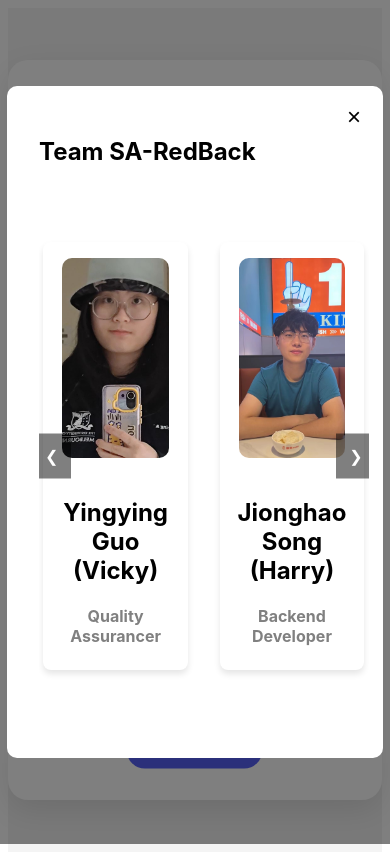
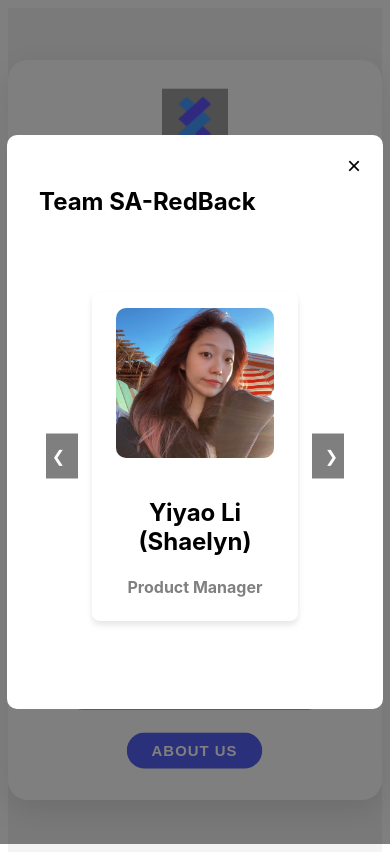
Before and after one commit to Yingying-Guo/SA-RedBack-Chatterbot, a React (Vite) app in the folder src/: page / in a window 390 px wide. Both pictures are taken after a click on the button "ABOUT US". Built offline with nearby package versions, Linux system fonts and the light colour scheme; grey boxes are pictures that could not be loaded.

Commit message:
beautify about page

```diff
--- a/src/src/page/Carousel.css
+++ b/src/src/page/Carousel.css
@@ -82,3 +82,19 @@
   .arrow:hover {
     background-color: rgba(0, 0, 0, 0.7);
   }
+
+  /* Mobile adjustments */
+  @media (max-width: 768px) {
+    .carousel-container {
+      width: 70%; /* Make the container take full width on mobile */
+    }
+
+    .team-card {
+      flex: 0 0 80%; /* On mobile, make each card larger, taking 90% of the screen */
+    }
+
+    .team-image {
+      width: 90%; /* Make the image take full width on mobile */
+      height: 150px; /* Increase the height for better mobile presentation */
+    }
+  }
--- a/src/src/page/Carousel.jsx
+++ b/src/src/page/Carousel.jsx
@@ -3,16 +3,32 @@ import './Carousel.css'; // For styles
 
 const Carousel = ({ teamMembers }) => {
   const [currentIndex, setCurrentIndex] = useState(0);
-  const itemsPerSlide = 2; // Show 2 team members per slide
+  const [itemsPerSlide, setItemsPerSlide] = useState(2); // Start with 2 items per slide for desktop
+
+  // Update items per slide based on window width
+  useEffect(() => {
+    const updateItemsPerSlide = () => {
+      if (window.innerWidth <= 768) {
+        setItemsPerSlide(1); // One item per slide on mobile
+      } else {
+        setItemsPerSlide(2); // Two items per slide on desktop
+      }
+    };
+
+    updateItemsPerSlide(); // Call once when the component mounts
+    window.addEventListener('resize', updateItemsPerSlide); // Listen for window resize events
+
+    return () => window.removeEventListener('resize', updateItemsPerSlide); // Clean up on unmount
+  }, []);
 
   // Auto-slide functionality
   useEffect(() => {
     const interval = setInterval(() => {
       handleNext(); // Automatically slide to the next pair
-    }, 1800); // Change slide every 1.5 seconds
+    }, 3000); // Change slide every 3 seconds
 
     return () => clearInterval(interval); // Clean up interval on component unmount
-  }, [currentIndex]);
+  }, [currentIndex, itemsPerSlide]);
 
   // Move to the next set of items
   const handleNext = () => {
```
